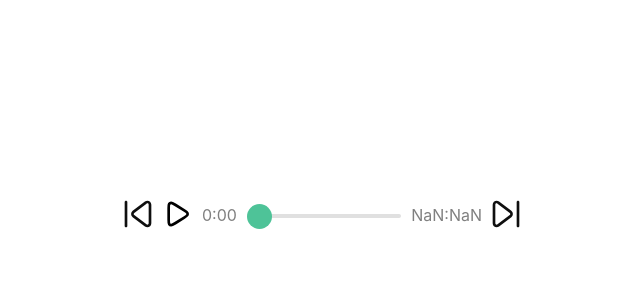
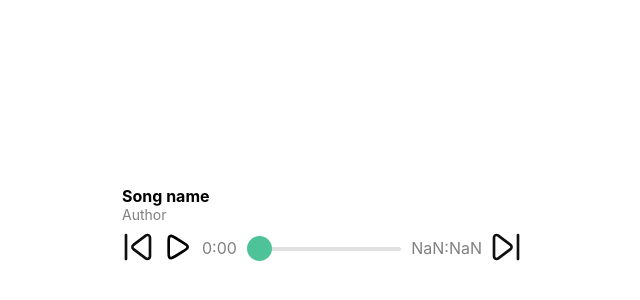
Before and after one commit to Printy-Studios/react-music-player, a React (Vite) app: page / in a window 1280 px wide. Shown: the part 184-484 px from the top of the page, without its empty margins (318-958 px from the left). Built offline with nearby package versions, Linux system fonts and the light colour scheme.

Commit message:
start working on info section
* add song title and author

```diff
--- a/src/MusicPlayer.tsx
+++ b/src/MusicPlayer.tsx
@@ -51,6 +51,12 @@ export default function MusicPlayer() {
 
     return (
         <div className='music-player'>
+            <div className='music-player-info'>
+                <img />
+                <h5>Song name</h5>
+                <h6>Author</h6>
+            </div>
+            <div className='music-player-controls'>
                 <IconButton
                     onClick={onPrevButtonClick}
                     src={'icons/prev.svg'}
@@ -72,6 +78,7 @@ export default function MusicPlayer() {
                     src={'icons/next.svg'}
                 />
             </div>
+        </div>
     )
 
 }
--- a/src/style.css
+++ b/src/style.css
@@ -6,14 +6,21 @@ body, html {
   height: 100vh;
 }
 
-
-
 #root {
   display: flex;
   align-items: center;
   justify-content: center;
   height: 100%;
 }
+
+
+
+.player-wrapper {
+  max-width: 400px;
+  width: 100%;
+}
+
+/* Icons */
 
 .icon {
   width: 32px;
@@ -24,11 +31,6 @@ body, html {
   transition: transform 0.1s ease-in-out;
 }
 
-.player-wrapper {
-  max-width: 400px;
-  width: 100%;
-}
-
 .icon:hover {
   transform: scale(105%);
 }
@@ -37,12 +39,32 @@ body, html {
   transform: scale(70%);
 }
 
-
+/* Music player */
 
 .music-player {
   display: flex;
+  flex-direction: column;
+  gap: 8px;
+}
+
+.music-player-controls {
+  display: flex;
   align-items: center;
   gap: 8px;
+}
+
+/* Music player info */
+
+h5 {
+  font-size: 16px;
+  margin: 0px;
+}
+
+h6 {
+  font-size: 14px;
+  margin: 0px;
+  font-weight: normal;
+  color: gray;
 }
 
 /* Time display */
```
Also changed, not shown: public/cover_art/1.jpg (added). Lines whose indentation alone changed are shown as unchanged.
